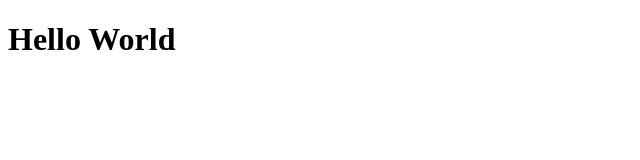
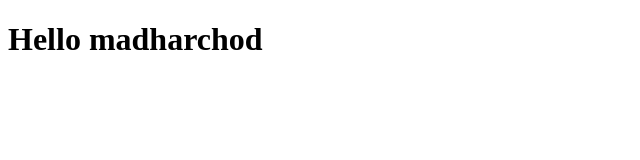
Before and after one commit to AdityaKumarAlok/Gitsdemo, a plain HTML site: page index.html in a window 1280 px wide. Shown: the whole page, without its empty margins (0-640 px from the left). Drawn offline with Linux system fonts and the light colour scheme.

Commit message:
Update index.html

```diff
--- a/index.html
+++ b/index.html
@@ -7,7 +7,7 @@
 </head>
 <body>
     <h1>
-            Hello World
+            Hello madharchod
 
     </h1>
 </body>
```
